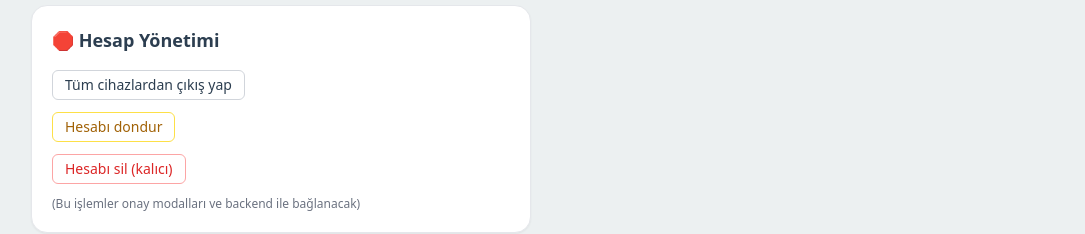
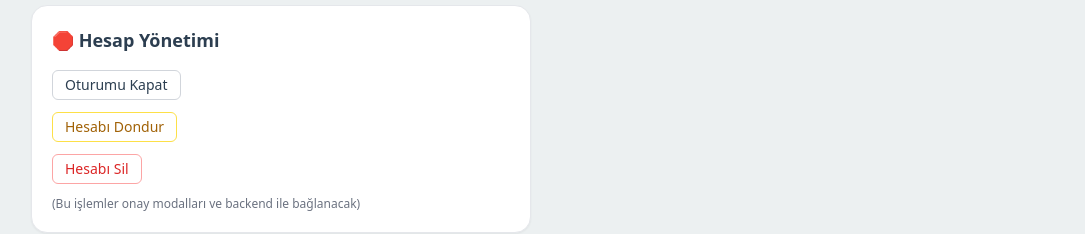
Before and after one commit to mervvb/YolYap-Proje, a Next.js app in the folder frontend/: page /profil in a window 1280 px wide. Shown: the part 883-1117 px from the top of the page, without its empty margins (97-1182 px from the left). Built offline with nearby package versions, Linux system fonts and the light colour scheme; no server answers.

Commit message:
Update page.tsx

```diff
--- a/frontend/app/profil/page.tsx
+++ b/frontend/app/profil/page.tsx
@@ -2,6 +2,7 @@
 
 import { useState } from 'react'
 import Link from 'next/link'
+import { useRouter } from 'next/navigation'
 
 export default function ProfilPage() {
   // --- Sadece UI demoları (backend bağlanınca kaldır/bağla) ---
@@ -20,6 +21,22 @@ export default function ProfilPage() {
   const [notifyPush, setNotifyPush] = useState(false)
 
   const [saving, setSaving] = useState<null | string>(null)
+
+  const router = useRouter()
+
+  const handleLogout = async () => {
+    try {
+      await fetch(`${process.env.NEXT_PUBLIC_BACKEND_URL || 'http://localhost:8080'}/auth/logout`, {
+        method: 'POST',
+        credentials: 'include'
+      })
+    } catch (e) {
+      console.error('Logout failed', e)
+    } finally {
+      router.push('/auth')
+    }
+  }
+
   const fakeSave = async (section: string) => {
     setSaving(section)
     await new Promise((r) => setTimeout(r, 600))
@@ -145,9 +162,9 @@ export default function ProfilPage() {
         <section className="bg-white rounded-2xl border border-gray-200 shadow-sm p-5">
           <h2 className="text-lg font-semibold mb-4">🛑 Hesap Yönetimi</h2>
           <div className="grid gap-3 text-sm">
-            <button className="justify-self-start rounded-md border border-gray-300 px-3 py-1 hover:border-[#2563EB]">Tüm cihazlardan çıkış yap</button>
-            <button className="justify-self-start rounded-md border border-yellow-300 px-3 py-1 text-yellow-700 hover:bg-yellow-50">Hesabı dondur</button>
-            <button className="justify-self-start rounded-md border border-red-300 px-3 py-1 text-red-600 hover:bg-red-50">Hesabı sil (kalıcı)</button>
+            <button onClick={handleLogout} className="justify-self-start rounded-md border border-gray-300 px-3 py-1 hover:border-[#2563EB]">Oturumu Kapat</button>
+            <button className="justify-self-start rounded-md border border-yellow-300 px-3 py-1 text-yellow-700 hover:bg-yellow-50">Hesabı Dondur</button>
+            <button className="justify-self-start rounded-md border border-red-300 px-3 py-1 text-red-600 hover:bg-red-50">Hesabı Sil</button>
             <p className="text-xs text-gray-500">(Bu işlemler onay modalları ve backend ile bağlanacak)</p>
           </div>
         </section>
```
